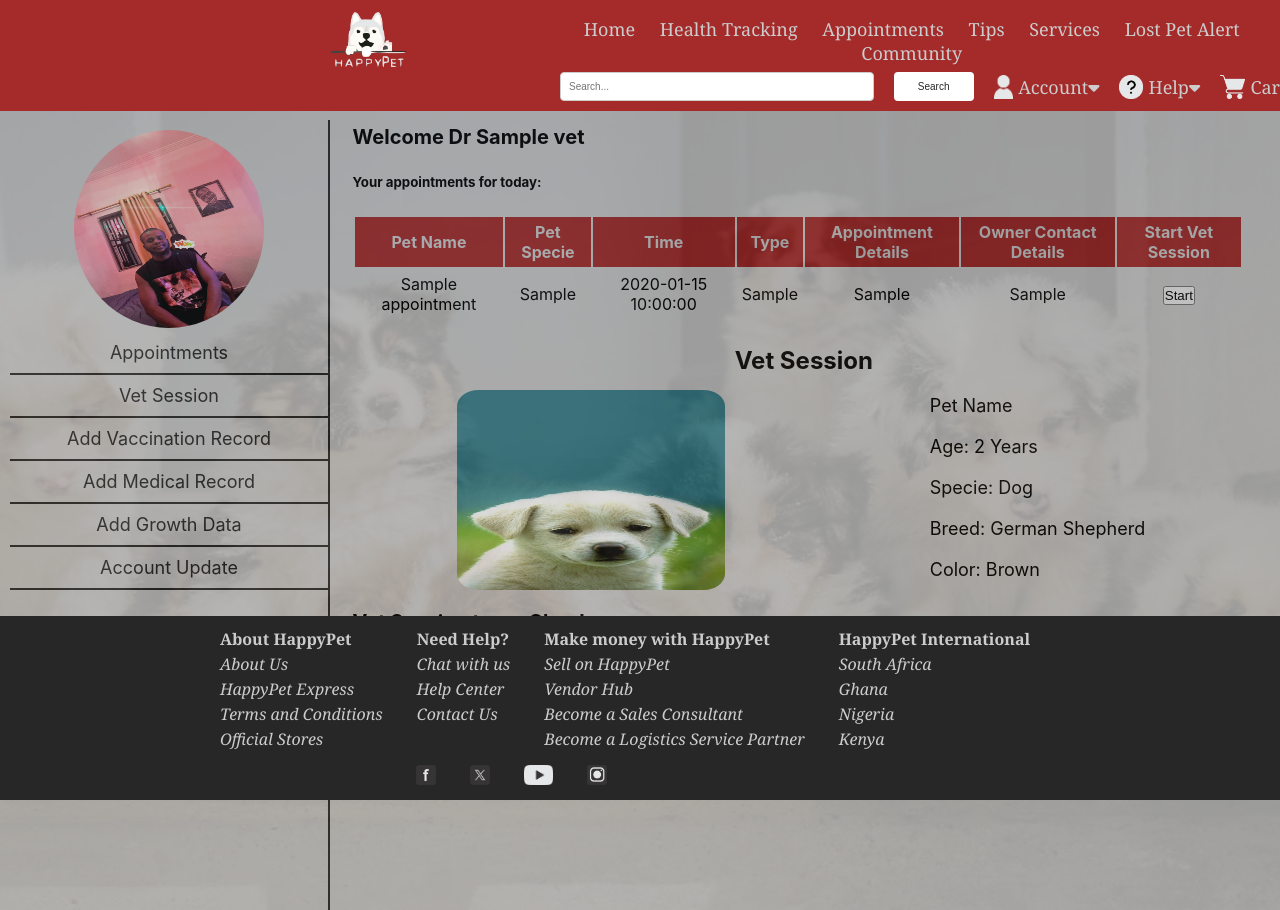
After one commit to CharlesOkechukwu/Happy_pets, a Flask app: page /vet in a window 1280 px wide. The commit adds this page. Run offline with Flask 3, Linux system fonts and the light colour scheme; a user stored in the database is signed in; tables that the repository leaves empty hold one stand-in row (values such as "Sample post"); some libraries are stand-ins or nearby versions.

Commit message:
add vet doctor dashboard

```diff
--- a/api/auth/routes.py
+++ b/api/auth/routes.py
@@ -84,5 +84,5 @@ def vet_login():
         if vet:
             login_user(vet)
             session['vet_id'] = vet.vet_id
-            return redirect(url_for('views.home'))
+            return redirect(url_for('views.vet'))
     return render_template('vet_login.html', title='Vet Sign In', form=form)
--- a/api/auth/utils.py
+++ b/api/auth/utils.py
@@ -3,7 +3,6 @@
 
 # Imports
 from models import User, Vet
-
 from werkzeug.security import generate_password_hash, check_password_hash
 
 def hash_password(password):
--- a/api/views/routes.py
+++ b/api/views/routes.py
@@ -1,8 +1,8 @@
 import os
-from flask import render_template, request, flash, redirect, url_for, current_app
+from flask import render_template, request, flash, redirect, url_for, current_app, session
 from api import db
 from api.views import views
-from models import Pet
+from models import Pet, Vet, Appointment
 from datetime import date
 from flask_login import login_required
 from . import upload_photo
@@ -13,7 +13,7 @@ def home():
     return render_template("home.html")
 
 @views.route('/pet/add', methods=['GET', 'POST'], strict_slashes=False)
-
+@login_required
 def add_pet():
     if request.method == 'POST':
         name = request.form.get('name')
@@ -62,3 +62,14 @@ def health():
 @views.route('/base')
 def index():
     return render_template('base.html')
+
+@views.route('/vet', methods=['GET'], strict_slashes=False)
+@login_required
+def vet():
+    """vet doctor dashboard"""
+    if session['vet_id'] is not None:
+        vet_id = session['vet_id']
+        vet = Vet.query.filter_by(vet_id=vet_id).first()
+        appointments = Appointment.query.filter_by(vet_id=vet_id).order_by(Appointment.time.desc()).all()
+        return render_template('vet_home.html', vet=vet, appointments=appointments)
+    return redirect(url_for('auth.vet_login'))
--- a/models/__init__.py
+++ b/models/__init__.py
@@ -4,3 +4,4 @@ from models.user import User
 from models.pet import Pet
 from models.vaccination import Vaccination
 from models.vet import Vet
+from models.appointment import Appointment
--- /dev/null
+++ b/static/styles/vet_home.css
@@ -0,0 +1,172 @@
+/* style container for health tracker page profile header both desktop and mobile */
+main {
+    min-height: 100vh;
+    width: 100%;
+    margin-top: 110px;
+    padding: 10px;
+    font-style: bold;
+    font-family: "Inter", sans-serif;
+    opacity: 0.75;
+    background-color: #CCCCCC;
+}
+
+
+/* mobile version styles */
+main .vet-nav {
+    height: 30%;
+    width: 100%;
+    padding: 15px 0 0 0;
+    color: #272727;
+    text-align: center;
+}
+
+/* style image mobile view */
+main .vet-nav img {
+    height: 85%;
+    width: auto;
+    border-radius: 8%;
+}
+
+/* style for destop view health tracker header */
+@media (min-width: 600px) {
+    main .vet-nav {
+        height: 100%;
+        width: 25%;
+        position: fixed;
+        padding: 10px 0 0 0;
+        text-align: center;
+        font-size: 18px;
+        color: #272727;
+        border-right: 2px solid #272727;
+    }
+
+    /*style image */
+    main .vet-nav img {
+        width: 60%;
+        height: auto;
+        max-height: 25%;
+        border-radius: 50%;
+        margin: 0 15% 0 15%;
+    }
+
+
+    /* style vet-content h2 */
+    main .vet-nav li {
+        width: 100%;
+        display: block;
+        padding: 5px;
+        text-align: center;
+        border-bottom: 2px solid #272727;
+    }
+
+    /* style vet-content h2 */
+    main .vet-nav li a {
+        text-decoration: none;
+        color: #272727;
+        display: block;
+        padding: 5px;
+    }
+
+    /* style vet-content */
+    main .vet-content {
+        width: 74%;
+        margin-left: 26%;
+        padding: 0 10px 0 10px;
+    }
+
+    main .vet-content h3 {
+        padding: 5px;
+        font-size: 20px;
+    }
+
+    main .vet-content .vet-appointment {
+        margin-top: 15px;
+    }
+
+    main .vet-content .vet-appointment h5 {
+        padding: 5px;
+    }
+
+    main .vet-content .vet-appointment table {
+        width: 100%;
+        margin-top: 15px;
+        height: 100%;
+        padding: 5px;
+    }
+
+    main .vet-content .vet-appointment table th {
+        background-color: brown;
+        color: #CCCCCC;
+        padding: 5px;
+    }
+
+    main .vet-content .vet-appointment table td {
+        padding: 5px;
+        text-align: center;
+    }
+
+    main .vet-content #vet-session {
+        margin-top: 15px;
+    }
+
+    main .vet-content #vet-session h2 {
+        padding: 5px;
+        text-align: center;
+    }
+
+    main .vet-content #vet-session .session-intro {
+        width: 100%;
+        height: auto;
+        max-height: 20%;
+        display: flex;
+        justify-content: space-around;
+        padding: 10px;
+        justify-items: center;
+    }
+
+    main .vet-content #vet-session .session-intro img {
+        width: 30%;
+        height: 50%;
+        max-height: 200px;
+        border-radius: 8%;
+
+    }
+
+    main .vet-content #vet-session .session-intro .pet-details {
+        font-size: 18px;
+        display: flex;
+        flex-direction: column;
+        justify-content: space-evenly;
+    }
+
+    main .vet-content #vet-session h6 {
+        font-size: 20px;
+        padding: 5px;
+    }
+
+    main .vet-content #vet-session p {
+        padding: 5px;
+        margin-bottom: 10px;
+    }
+
+    main .vet-content #vet-session a {
+        color: #CCCCCC;
+        text-decoration: none;
+        display: block;
+        padding: 5px;
+    }
+
+    main .vet-content #vet-session button {
+        width: 30%;
+        background-color: brown;
+        margin-top: 10px;
+    }
+
+    main .vet-content #vet-session button:hover {
+        background-color: #272727;
+    }
+
+    main .vet-content #vet-session .end-session {
+        float: right;
+    }
+}
--- a/templates/base.html
+++ b/templates/base.html
@@ -5,6 +5,7 @@
     <meta charset="UTF-8">
     <meta name="viewport" content="width=device-width, initial-scale=1.0">
     <link rel="stylesheet" href="{{ url_for('static', filename='styles/base.css') }}">
+    <script src="https://kit.fontawesome.com/51f8b67884.js" crossorigin="anonymous"></script>
     <link rel="stylesheet" href="https://cdnjs.cloudflare.com/ajax/libs/font-awesome/6.0.0-beta3/css/all.min.css">
     <script type="module" src="{{ url_for('static', filename='js/hide_footer_on_scroll.js') }}"></script>
     <script type="module" src="{{ url_for('static', filename='js/alert_btn.js') }}"></script>
--- a/templates/header.html
+++ b/templates/header.html
@@ -7,6 +7,7 @@
     <link rel="stylesheet" href="{{ url_for('static', filename='styles/basefile.css') }}">
     <link rel="stylesheet" type="text/css" href="{{ url_for('static', filename='styles/health_tracker.css') }}">
     <link rel="stylesheet" type="text/css" href="{{ url_for('static', filename='styles/add_pet.css') }}">
+    <link rel="stylesheet" type="text/css" href="{{ url_for('static', filename='styles/vet_home.css') }}">
     <script type="module" src="{{ url_for('static', filename='js/alert_btn.js') }}"></script>
     <link rel="stylesheet" href="https://cdnjs.cloudflare.com/ajax/libs/font-awesome/6.0.0-beta3/css/all.min.css">
     <script src="https://code.jquery.com/jquery-3.7.1.min.js" integrity="sha256-/JqT3SQfawRcv/BIHPThkBvs0OEvtFFmqPF/lYI/Cxo=" crossorigin="anonymous"></script>
--- /dev/null
+++ b/templates/vet_home.html
@@ -0,0 +1,70 @@
+{% extends "base.html" %}
+
+{% block head %}
+{{ super() }}
+<link rel="stylesheet" href="{{ url_for('static', filename='styles/vet_home.css') }}">
+{% block title %}{% endblock %}
+{% endblock %}
+
+{% block content %}
+<main class="vet-container">
+    <div class="vet-nav">
+        <img src="/static/uploads_img/myphoto.jpg" alt="vet doctor photo">
+        <ul>
+            <li><a href="#">Appointments</a></li>
+            <li><a href="#">Vet Session</a></li>
+            <li><a href="#">Add Vaccination Record</a></li>
+            <li><a href="#">Add Medical Record</a></li>
+            <li><a href="#">Add Growth Data</a></li>
+            <li><a href="#">Account Update</a></li>
+        </ul>
+    </div>
+    <div class="vet-content">
+        <h3>Welcome Dr {{ vet.name }}</h3>
+        <div class="vet-appointment">
+            <h5>Your appointments for today:</h5>
+            <table>
+                <tr>
+                    <th>Pet Name</th>
+                    <th>Pet Specie</th>
+                    <th>Time</th>
+                    <th>Type</th>
+                    <th>Appointment Details</th>
+                    <th>Owner Contact Details</th>
+                    <th>Start Vet Session</th>
+                </tr>
+                {% for appointment in appointments %}
+                <tr>
+                    <td>{{ appointment.vet_name }}</td>
+                    <td>{{ appointment.vet_specie }}</td>
+                    <td>{{ appointment.time }}</td>
+                    <td>{{ appointment.appointment_type }}</td>
+                    <td>{{ appointment.info }}</td>
+                    <td>{{ appointment.contact }}</td>
+                    <td><button>Start</button></td>
+                    <td></td>
+                </tr>
+                {% endfor %}
+            </table>
+        </div>
+        <div id="vet-session">
+            <h2>Vet Session</h2>
+            <div class="session-intro">
+                <img src="/static/uploads_img/murphy.jpg" alt="pet photo">
+                <div class="pet-details">
+                    <p>Pet Name</p>
+                    <p><span>Age:</span> 2 Years</p>
+                    <p><span>Specie:</span> Dog</p>
+                    <p><span>Breed:</span> German Shepherd</p>
+                    <p><span>Color:</span> Brown</p>
+                </div>
+            </div>
+            <h6>Vet Session type: Checkup</h6>
+            <h6>Sessions Details:</h6>
+            <p>Checkup on pet growth and health status</p>
+            <button><a href="#">View Pet's Health Record</a></button>
+            <button class="end-session"><a href="#"><i class="fa-solid fa-x"></i> End Pet Session </a></button>
+        </div>
+    </div>
+</main>
+{% endblock %}
```
Also changed, not shown: models/appointment.py (added, +16 -0 lines).
